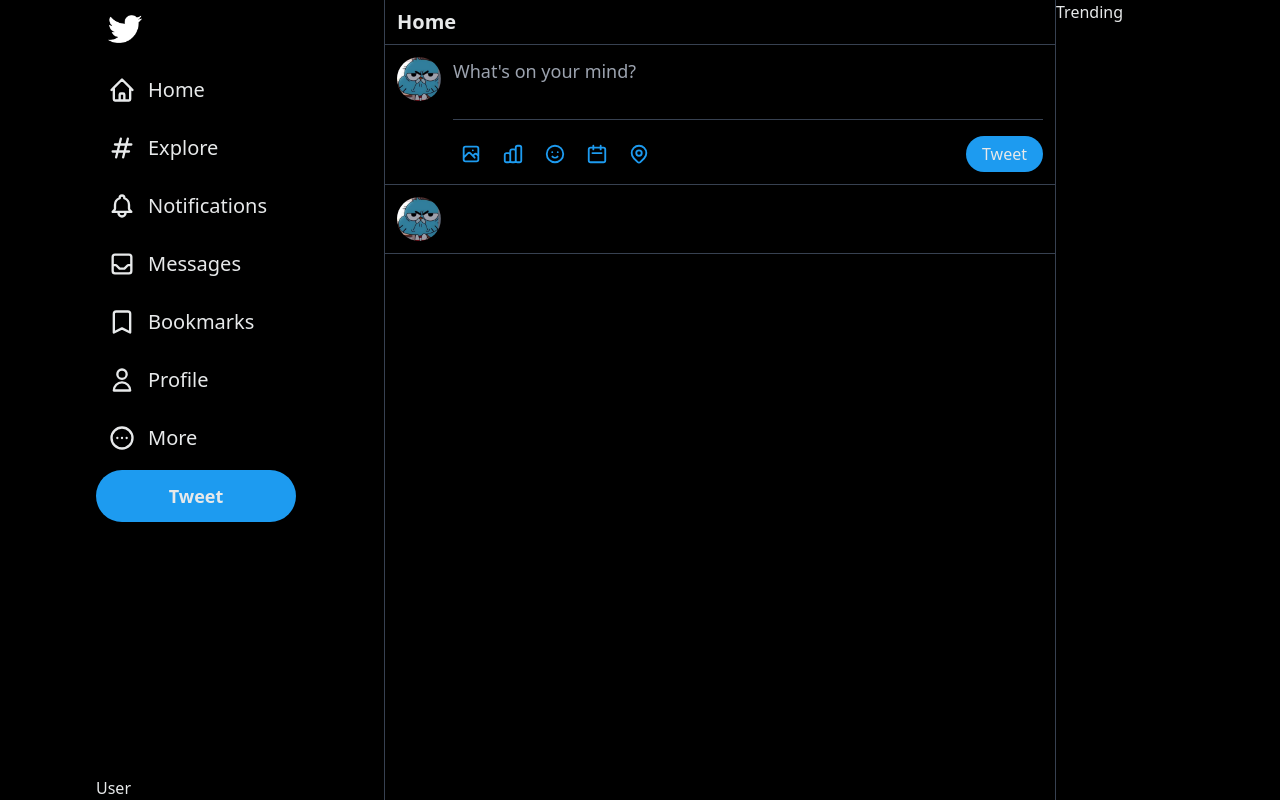
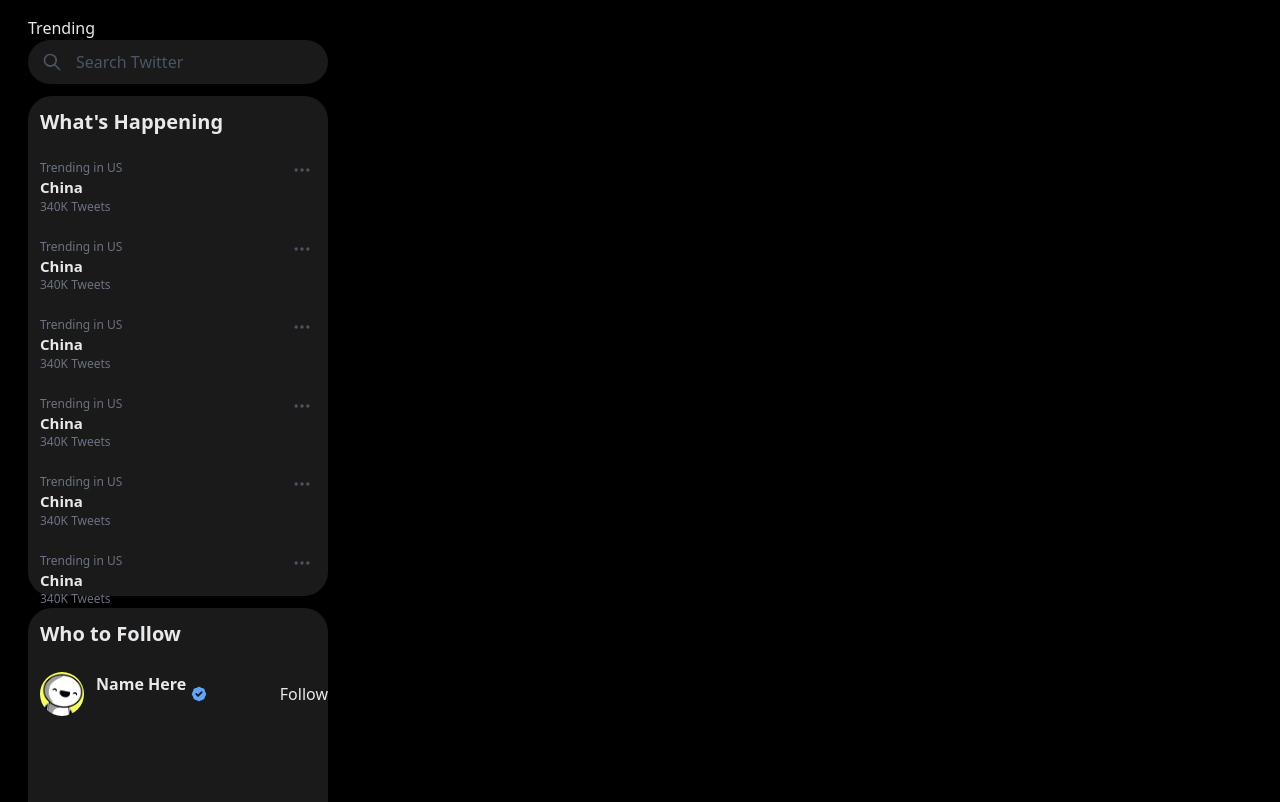
Before and after one commit to Kxsanchez323/twitter-clone, a Next.js app: page / in a window 1280 px wide. Shown: the top 802 px of the page. Built offline with nearby package versions, Linux system fonts and the light colour scheme.

Commit message:
Trending tab

```diff
--- a/components/Trending.js
+++ b/components/Trending.js
@@ -1,7 +1,73 @@
-export default function Trending(){
-    return(
-        <div className="hidden lg:flex">
-            Trending
+import { DotsHorizontalIcon, SearchIcon } from "@heroicons/react/outline";
+import { BadgeCheckIcon } from "@heroicons/react/solid";
+
+export default function Trending() {
+  return (
+    <div className=" hidden lg:flex flex-col ml-7 mt-4">
+      Trending
+      <div className="flex space-x-3 bg-white bg-opacity-10 w-[300px] h-[44px] p-3 rounded-3xl">
+        <SearchIcon className="w-6 text-gray-600" />
+        <input
+          className="bg-transparent focus:outline-none placeholder:text-gray-600"
+          placeholder="Search Twitter"
+        />
+      </div>
+      <div className="w-[300px] h-[500px] bg-white bg-opacity-10 rounded-3xl mt-3">
+        <h1 className="font-bold text-xl p-3">What's Happening</h1>
+        <div className="p-3 relative">
+        <DotsHorizontalIcon className="w-5 text-gray-600 absolute right-4"/>
+          <p className="text-xs text-gray-500">Trending in US</p>
+          <h1 className="text-[15px] font-bold" >China</h1>
+          <p className="text-xs text-gray-500">340K Tweets</p>
         </div>
-    )
+        <div className="p-3 relative">
+        <DotsHorizontalIcon className="w-5 text-gray-600 absolute right-4"/>
+          <p className="text-xs text-gray-500">Trending in US</p>
+          <h1 className="text-[15px] font-bold" >China</h1>
+          <p className="text-xs text-gray-500">340K Tweets</p>
+        </div>
+        <div className="p-3 relative">
+        <DotsHorizontalIcon className="w-5 text-gray-600 absolute right-4"/>
+          <p className="text-xs text-gray-500">Trending in US</p>
+          <h1 className="text-[15px] font-bold" >China</h1>
+          <p className="text-xs text-gray-500">340K Tweets</p>
+        </div>
+        <div className="p-3 relative">
+        <DotsHorizontalIcon className="w-5 text-gray-600 absolute right-4"/>
+          <p className="text-xs text-gray-500">Trending in US</p>
+          <h1 className="text-[15px] font-bold" >China</h1>
+          <p className="text-xs text-gray-500">340K Tweets</p>
+        </div>
+        <div className="p-3 relative">
+        <DotsHorizontalIcon className="w-5 text-gray-600 absolute right-4"/>
+          <p className="text-xs text-gray-500">Trending in US</p>
+          <h1 className="text-[15px] font-bold" >China</h1>
+          <p className="text-xs text-gray-500">340K Tweets</p>
+        </div>
+        <div className="p-3 relative">
+        <DotsHorizontalIcon className="w-5 text-gray-600 absolute right-4"/>
+          <p className="text-xs text-gray-500">Trending in US</p>
+          <h1 className="text-[15px] font-bold" >China</h1>
+          <p className="text-xs text-gray-500">340K Tweets</p>
+        </div>
+      </div>
+
+      <div className="w-[300px] h-[500px] bg-white bg-opacity-10 rounded-3xl mt-3">
+        <h1 className="font-bold text-xl p-3">Who to Follow</h1>
+
+        <div className="flex justify-between">
+            <div className="flex space-x-3 p-3">
+                <img src="/assets/profilePics/pfp2.png" className="w-11 h-11 object-cover rounded-full"/>
+                <div className="flex space-x-1">
+                    <h1 className="font-bold">Name Here</h1>
+                    <BadgeCheckIcon className="w-[18px] text-blue-400"/>
+                </div>
+            </div>
+            <button>
+                Follow
+            </button>
+        </div>
+      </div>
+    </div>
+  );
 }
--- a/components/Tweet.js
+++ b/components/Tweet.js
@@ -1,20 +1,31 @@
+import { ChartBarIcon, ChatIcon, HeartIcon, UploadIcon } from "@heroicons/react/outline"
+
 export default function Tweet(){
     return (
-        <div>
+        <div className="border-b border-gray-700">
             <TweetHeader />
-
+            <div className="p-3 ml-16 text-gray-500 flex space-x-14">
+                <ChatIcon className="w-5 cursor-pointer hover:text-green-400"/>
+                <HeartIcon className="w-5 cursor-pointer hover:text-pink-500"/>
+                <ChartBarIcon className="w-5 cursor-not-allowed"/>
+                <UploadIcon className="w-5 cursor-not-allowed"/>
+            </div>
         </div>
     )
 }
 
 export  function TweetHeader(){
     return (
-        <div className="flex space-x-3 p-3 border-b border-gray-700">
+        <div className="flex space-x-3 p-3 border-gray-700">
             <img src="/assets/profilePics/pfp1.png" className="w-11 h-11 rounded-full object-cover"/>
             <div>
-                <div>
-                    <span></span>
+                <div className="flex space-x-2 items-center text-gray-500 mb-1">
+                    <span>@name</span>
+                    <div className="w-1 h-1 bg-gray-500 rounded-full"></div>
+                    <span>3 hours ago</span>
                 </div>
+
+                <span>Text</span>
             </div>
         </div>
     )
--- a/pages/index.js
+++ b/pages/index.js
@@ -11,8 +11,7 @@
 export default function Home() {
   return (
     <div className='bg-black min-h-screen text-[#E7E9EA] max-w-[1400px] ml-auto mr-auto flex'>
-      <Sidebar/>
-      <PostFeed />
+
       <Trending/>
     </div>
   )
```
Also changed, not shown: styles/globals.css (line endings or trailing spaces).
